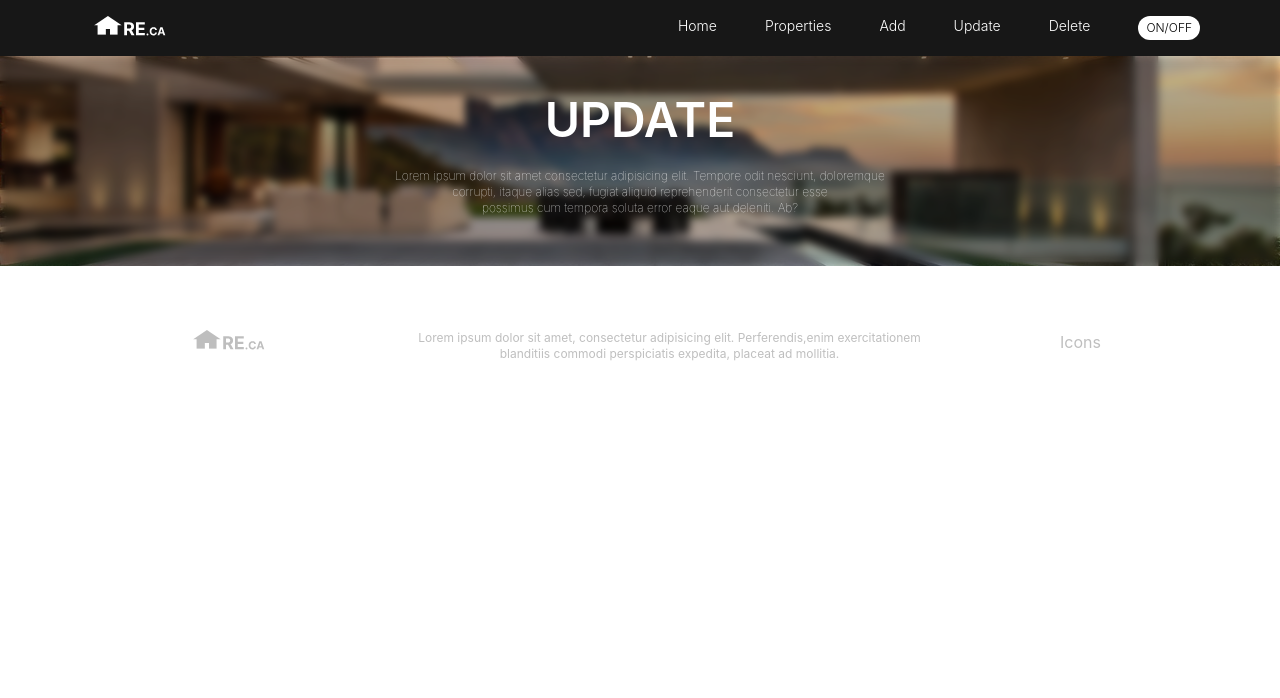
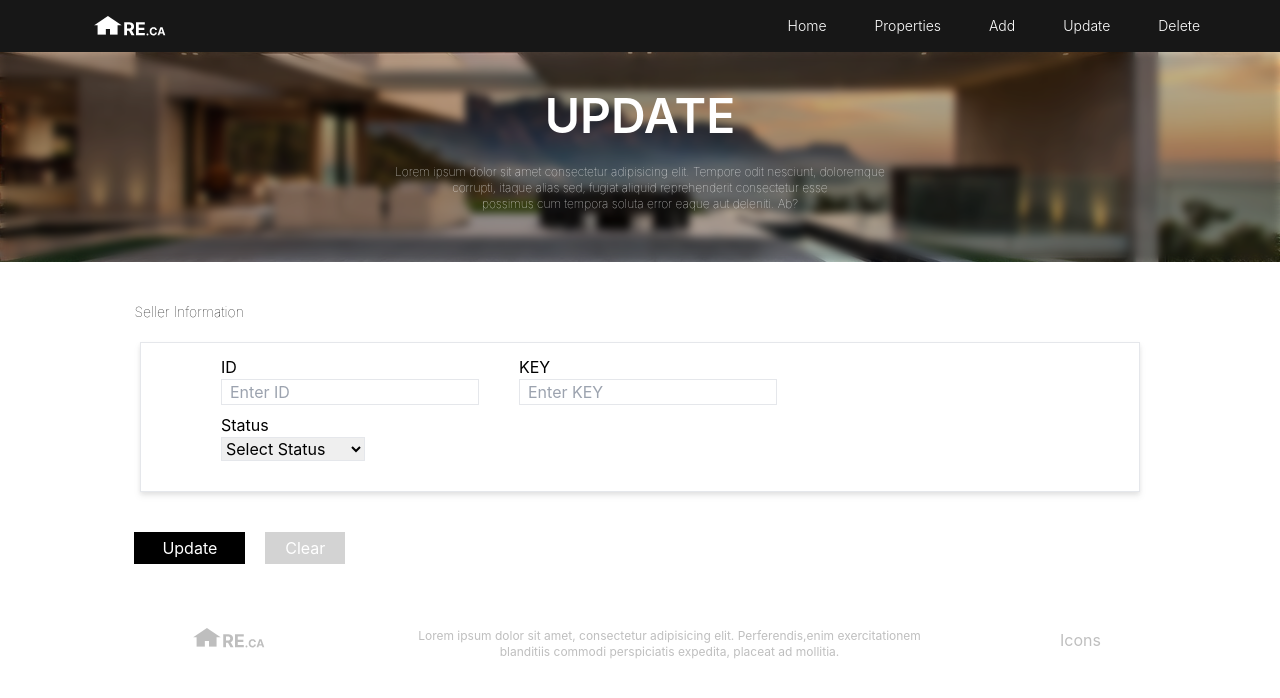
Before and after one commit to Youssefchahboune/Final-Project-Java-Web-Real-Estate-App-, a React (Create React App) app: page /Update in a window 1280 px wide. Shown: the top 698 px of the page. Built offline with nearby package versions, Linux system fonts and the light colour scheme.

Commit message:
added delete and update forms

```diff
--- a/src/components/NavBar.jsx
+++ b/src/components/NavBar.jsx
@@ -37,10 +37,6 @@ function NavBar() {
             <li>
                 <a href="/Delete">Delete</a>
             </li>
-
-            <li>
-                <button class="bg-white text-black px-2 py-1 text-xs rounded-xl">ON/OFF</button>
-            </li>
         </ul>
     </div>
   )
--- a/src/pages/Delete.jsx
+++ b/src/pages/Delete.jsx
@@ -15,6 +15,36 @@ function Delete() {
   return (
     <div>
       <Banner Title="DELETE" text={text()} />
+
+      <div class="ml-[11%] py-5 pt-10 text-sm font-thin">
+        Seller Information
+      </div>
+
+      <form action="" class="">
+        <div class="flex justify-center mx-10">
+          <div  class="flex flex-row border w-[1000px] h-32 gap-20 pl-20 pt-8 bg-white drop-shadow-md">
+            <div class="flex flex-col">
+              <label htmlFor="">ID</label>
+              <input class="border pl-2" type="text" placeholder='Enter ID' />
+            </div>
+            <div class="flex flex-col">
+              <label htmlFor="" >KEY</label>
+              <input class="border pl-2" type="text" placeholder='Enter KEY' />
+            </div>
+          </div>
+        </div>
+
+        <div class="flex flex-row gap-5 ml-36 mt-10">
+          <div>
+            <button type="submit" class="px-7 py-1 bg-black text-white">Delete</button>
+          </div>
+          <div>
+            <button type="reset" class="px-5 py-1 bg-[lightgray] text-white">Clear</button>
+          </div>
+        </div>
+      </form>
+
+
     </div>
   )
 }
--- a/src/pages/Update.jsx
+++ b/src/pages/Update.jsx
@@ -15,6 +15,56 @@ function Update() {
   return (
     <div>
       <Banner Title="UPDATE" text={text()} />
+
+      <div class="ml-[10.5%] py-5 pt-10 text-sm font-thin">
+        Seller Information
+      </div>
+
+      <form action="" class="">
+        <div class="flex justify-center mx-10">
+          <div  class="border w-[1000px] h-[150px] gap-20 pl-20 pt-3 bg-white drop-shadow-md">
+
+            <div class="flex flex-row gap-10">
+
+              <div class="flex flex-col">
+                <label htmlFor="">ID</label>
+                <input class="border pl-2" type="text" placeholder='Enter ID' />
+              </div>
+              <div class="flex flex-col">
+                <label htmlFor="" >KEY</label>
+                <input class="border pl-2" type="text" placeholder='Enter KEY' />
+              </div>
+
+            </div>
+
+            <div class="flex flex-row">
+
+              <div class="flex flex-col mt-2">
+                <label htmlFor="status" >Status</label>
+                <select name="status" class="border w-36">
+                  <option value="none">Select Status</option>
+                  <option value="available">Available</option>
+                  <option value="sold">Sold</option>
+                </select>
+              </div>
+
+            </div>
+
+          </div>
+
+        </div>
+
+        <div class="flex flex-row gap-5 ml-[10.5%] mt-10">
+          <div>
+            <button type="submit" class="px-7 py-1 bg-black text-white">Update</button>
+          </div>
+          <div>
+            <button type="reset" class="px-5 py-1 bg-[lightgray] text-white">Clear</button>
+          </div>
+        </div>
+      </form>
+
+
     </div>
   )
 }
```
Also changed, not shown: src/components/DarkModeBtn.jsx (deleted), src/components/PropertyCard.jsx (added).
